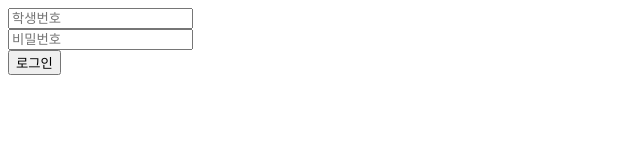
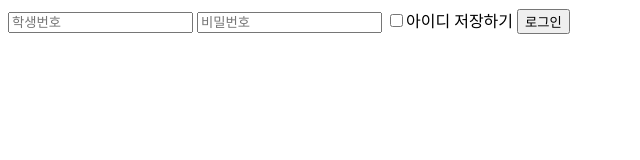
Before and after one commit to HaeengIn/ghub, a plain HTML site: page login/login.html in a window 1280 px wide. Shown: the whole page, without its empty margins (0-640 px from the left). Drawn offline with Linux system fonts and the light colour scheme.

Commit message:
Update login.html
Add save id

```diff
--- a/login/login.html
+++ b/login/login.html
@@ -6,13 +6,13 @@
         <lang="ko"></lang>
     </head>
     <body>
-        <form action="../index.html">
-            <div class="login">
-                <input type="text" name="number" id="number" placeholder="학생번호" maxlength="5" />
-                <br />
-                <input type="password" name="password" id="password" placeholder="비밀번호" maxlength="15" />
-            </div>
+        <form method="post" action="../index.html" id="login">
+            <input type="text" name="number" id="number" placeholder="학생번호" maxlength="5" />
+            <input type="password" name="password" id="password" placeholder="비밀번호" maxlength="15" />
+            <label for="remember">
+                <input type="checkbox" id="remember">아이디 저장하기
+            </label>
+            <input type="submit" name="login" id="login" value="로그인" />
         </form>
-        <input type="submit" name="login" id="login" value="로그인" />
     </body>
 </html>
```
